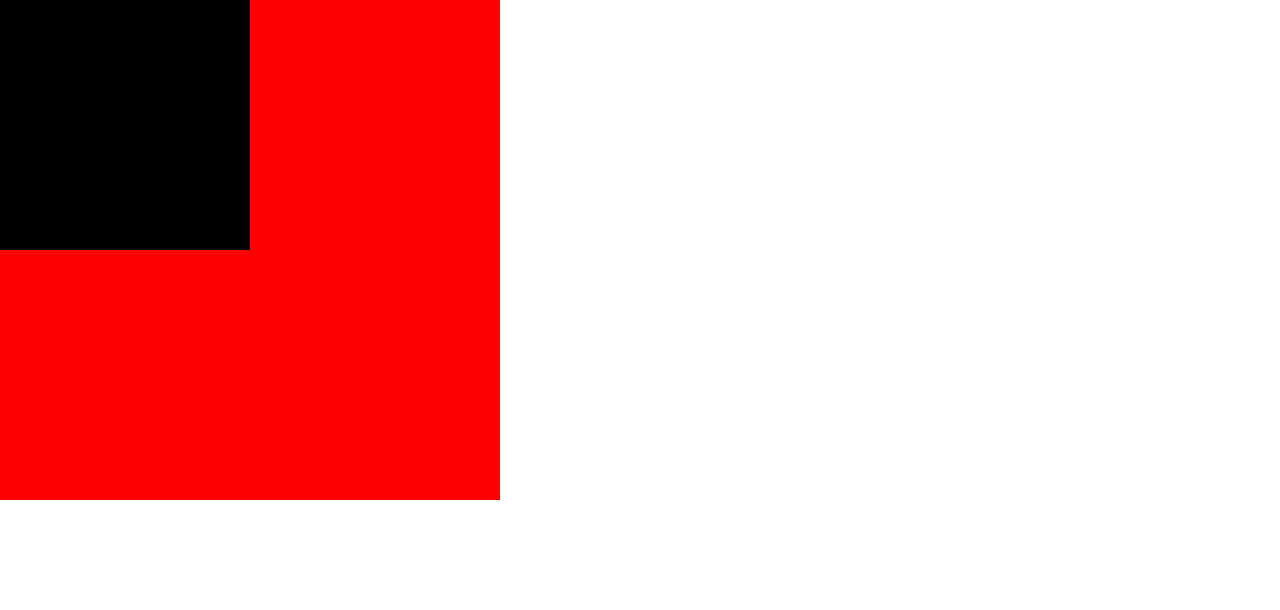
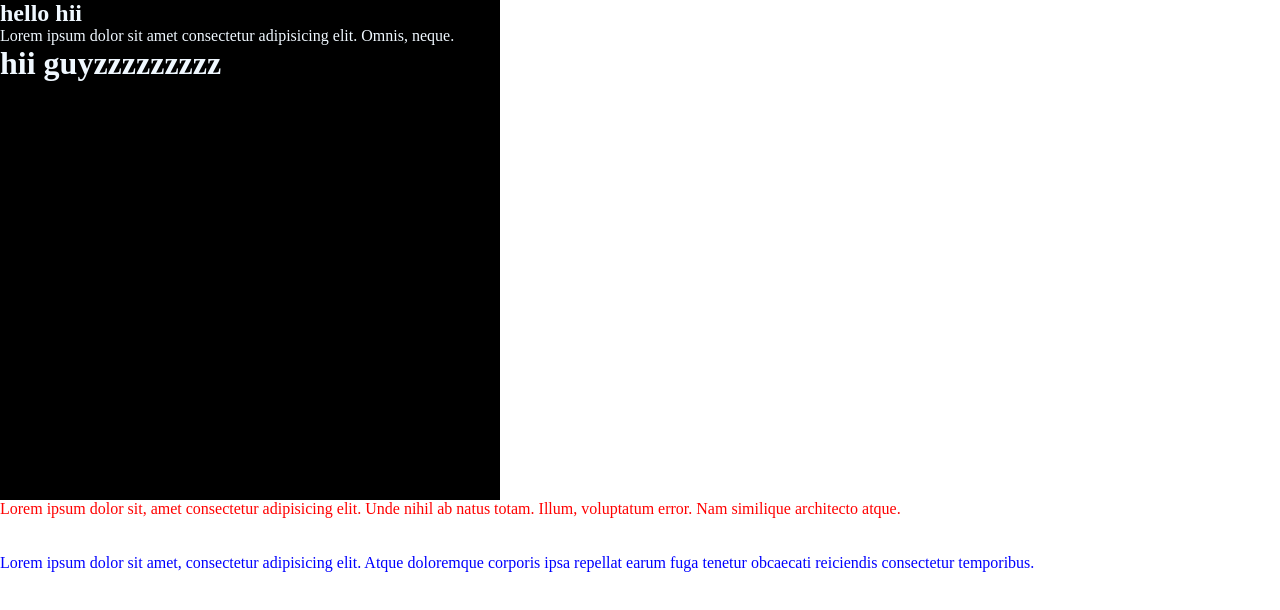
Before and after one commit to Rishisanja-3011/Responsive-web-dev, a plain HTML site: page index.html in a window 1280 px wide. Drawn offline with Linux system fonts and the light colour scheme.

Commit message:
css units

```diff
--- a/index.html
+++ b/index.html
@@ -8,9 +8,16 @@
 </head>
 <body>
     <div id="box">
+        <h2>hello hii </h2>
+        <p>Lorem ipsum dolor sit amet consectetur adipisicing elit. Omnis, neque.</p>
             <div id="child">
+                <h1>hii guyzzzzzzzzz</h1>
+            </div>
+    </div>
 
-            </div>
+    <div class="lineheight">
+        <p class="p1">Lorem ipsum dolor sit, amet consectetur adipisicing elit. Unde nihil ab natus totam. Illum, voluptatum error. Nam similique architecto atque.</p>
+        <p class="p2">Lorem ipsum dolor sit amet, consectetur adipisicing elit. Atque doloremque corporis ipsa repellat earum fuga tenetur obcaecati reiciendis consectetur temporibus.</p>
     </div>
 </body>
 </html>
--- a/style.css
+++ b/style.css
@@ -8,7 +8,7 @@ html,body{
     width: 100%;
 }
 
-#box{
+/* #box{
     height: 500px;
     width: 500px;
     background-color: red;
@@ -17,7 +17,29 @@ html,body{
     height: 50%;
     width: 50%;
     background-color: black;
+} */
+
+
+#box{
+    height: 500px;
+    width: 500px;
+    background-color: black;
+    color: aliceblue;
+    font-size: 1rem;
 }
-/* % = height&width according to parent
-px = fixed
-vh & vq = height & width according to screen */
+
+
+/* h2{
+    font-size: 6em;
+} */
+
+.lineheight .p1{
+    color: red;
+
+
+
+}
+.lineheight .p2{
+    color: blue;
+    margin-top:  2lh;;
+}
```
Also changed, not shown: image-1.png (added), image.png (added), 1 other file.
